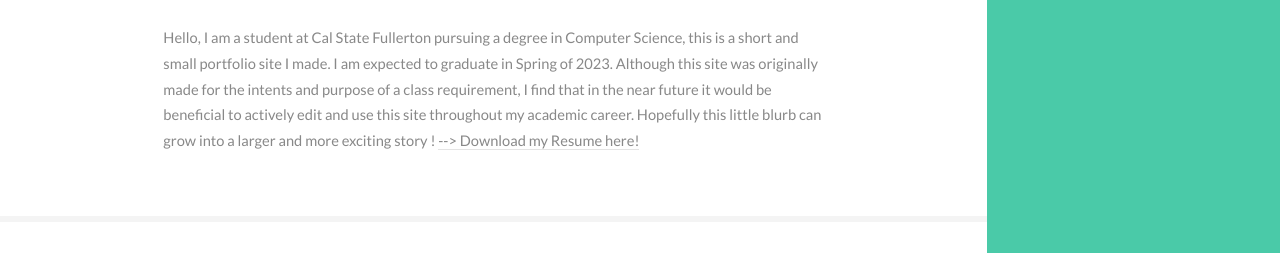
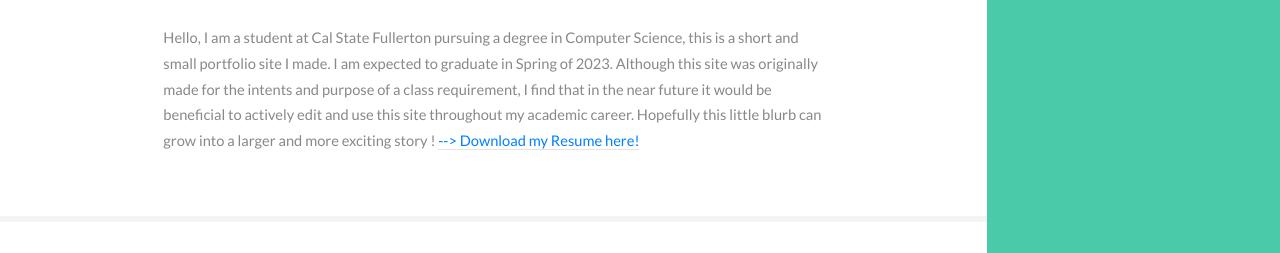
Before and after one commit to Cbryant123/Cbryant123.github.io, a plain HTML site: page index.html in a window 1280 px wide. Shown: the part 495-748 px from the top of the page. Drawn offline with Linux system fonts and the light colour scheme; a script that the page names is missing.

Commit message:
added color to link

```diff
--- a/index.html
+++ b/index.html
@@ -55,7 +55,7 @@
 										portfolio site I made. I am expected to graduate in Spring of 2023. Although this site was originally made for the intents and purpose of a class requirement,
 										I find that in the near future it would be beneficial to actively edit and use this site throughout my academic career.
 										Hopefully this little blurb can grow into a larger and more exciting story !
-										<a href= "https://drive.google.com/uc?export=download&id=16VWH0d3Mac0ACmu5Zb5p4pURIzq7QHug"> --> Download my Resume here!</a>
+										<a href= "https://drive.google.com/uc?export=download&id=16VWH0d3Mac0ACmu5Zb5p4pURIzq7QHug"> <font color= "#0080FF"> --> Download my Resume here!</font></a>
 									</p>
 								</div>
 							</section>
```
